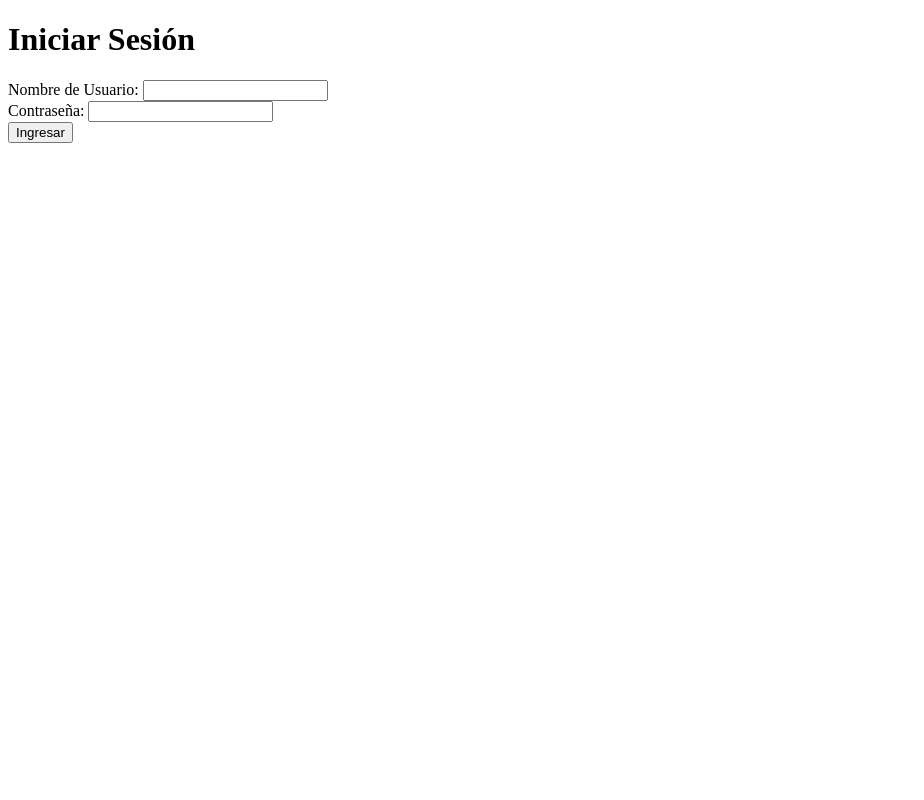
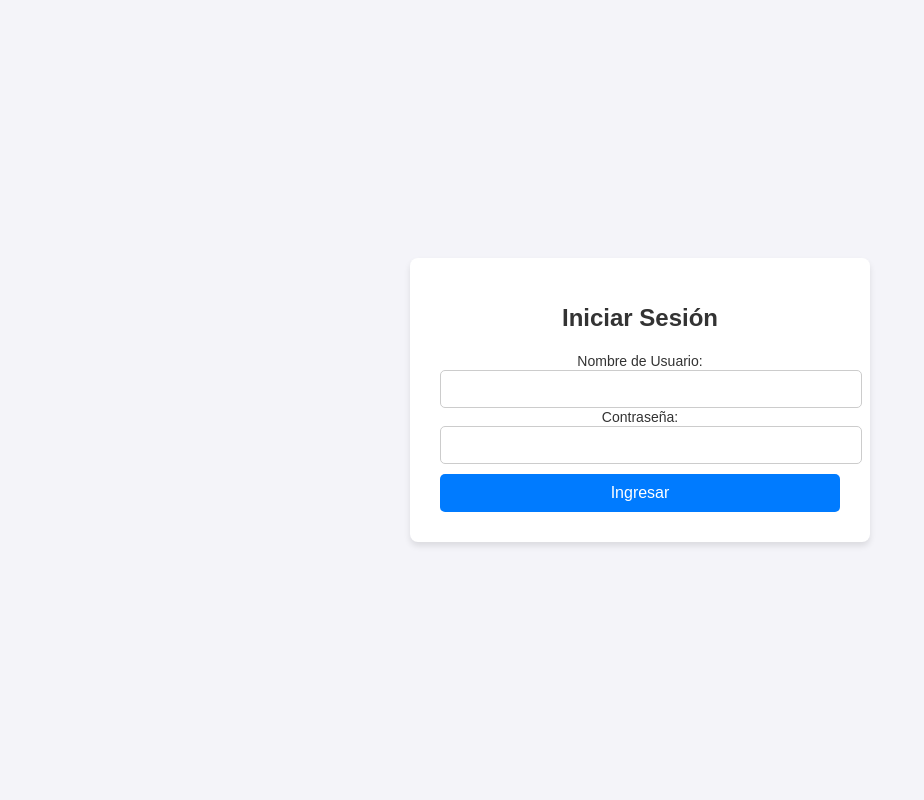
Before and after one commit to saulandresv/GestionInventarioDuoc, a Django app: page /login/ in a window 1280 px wide. Shown: the whole page, without its empty margins (0-924 px from the left). Run offline with Django 5.2, Linux system fonts and the light colour scheme.

Commit message:
login css

```diff
--- a/gestion/login/templates/login/login.html
+++ b/gestion/login/templates/login/login.html
@@ -3,9 +3,68 @@
 <head>
     <meta charset="UTF-8">
     <title>Iniciar Sesión</title>
+    <style>body {
+        font-family: Arial, sans-serif;
+        background-color: #f4f4f9;
+        display: flex;
+        justify-content: center;
+        align-items: center;
+        height: 100vh;
+        margin: 0;
+    }
+
+    .login-container {
+        background-color: #ffffff;
+        padding: 30px;
+        border-radius: 8px;
+        box-shadow: 0 4px 6px rgba(0, 0, 0, 0.1);
+        text-align: center;
+        width: 400px;
+        display: flex;
+        flex-direction: column;
+        justify-content: center;
+    }
+    h1 {
+        margin-bottom: 20px;
+        font-size: 24px;
+        color: #333;
+    }
+    .form-group {
+        margin-bottom: 15px;
+        text-align: left;
+    }
+    label {
+        font-size: 14px;
+        color: #333;
+    }
+    input[type="text"],
+    input[type="password"] {
+        width: 100%;
+        padding: 10px;
+        border: 1px solid #ccc;
+        border-radius: 5px;
+        font-size: 14px;
+    }
+    button {
+        width: 100%;
+        padding: 10px;
+        font-size: 16px;
+        color: #fff;
+        background-color: #007bff;
+        border: none;
+        border-radius: 5px;
+        cursor: pointer;
+        transition: background-color 0.3s;
+        margin-top: 10px;
+    }
+    button:hover {
+        background-color: #0056b3;
+    }</style>
 </head>
 <body>
+    <div class="login-container">
     <h1>Iniciar Sesión</h1>
+
         {% if messages %}
             <ul>
             {% for message in messages %}
@@ -25,5 +84,6 @@
             </div>
             <button type="submit">Ingresar</button>
         </form>
+    </div>
 </body>
 </html>
```
Also changed, not shown: gestion/db.sqlite3. Lines whose indentation alone changed are shown as unchanged.
